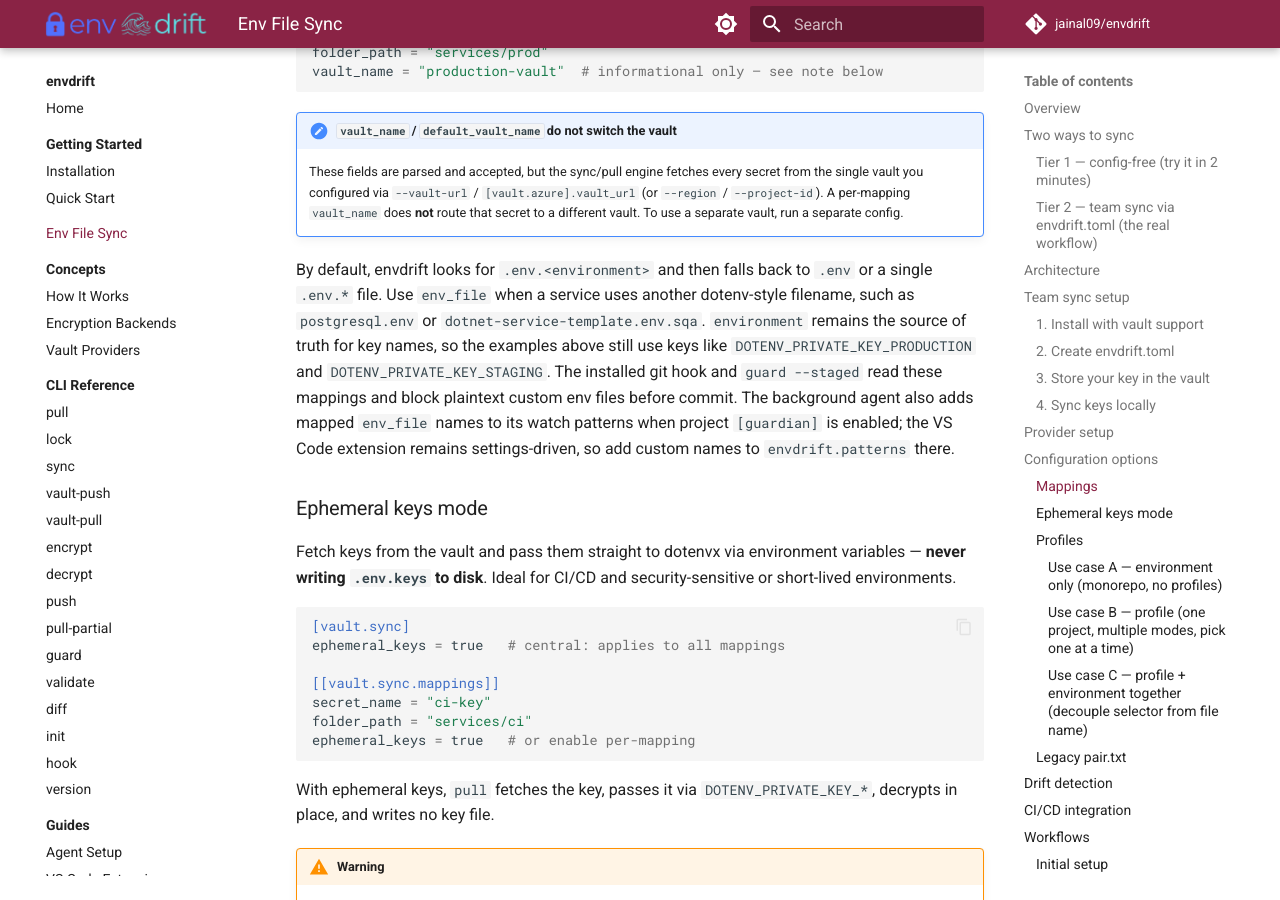
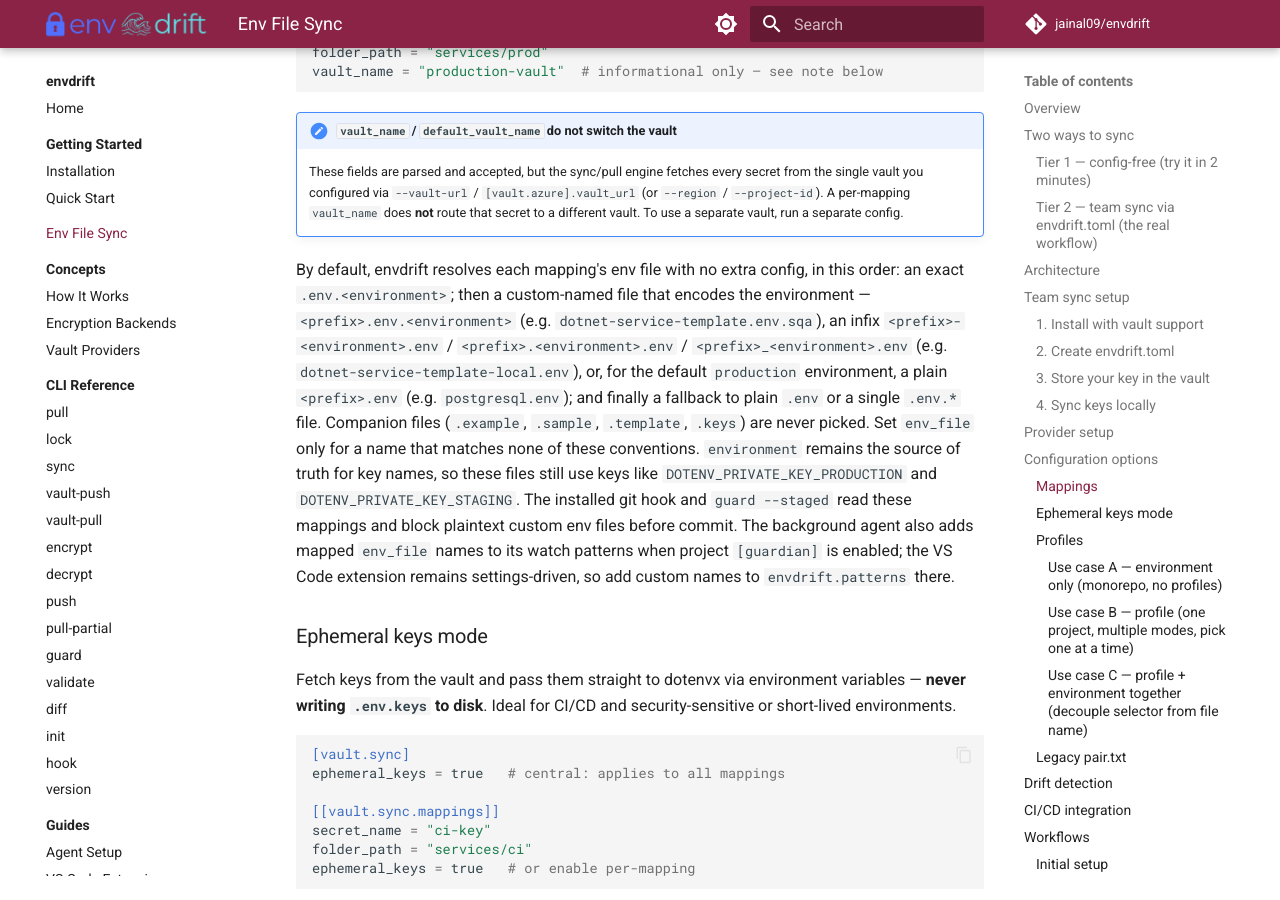
Before and after one commit to jainal09/envdrift, an MkDocs documentation site: the page built from docs/guides/env-file-sync.md, in a window 1280 px wide and 900 px high, scrolled down 5865 px. Built offline with MkDocs 1.6.1 and Material for MkDocs 9.7.7, drawn with Linux system fonts in a browser that asks for light colours; comment, search, counter and statistics services are not loaded; some of the changed text lies outside the part shown.

Commit message:
docs(vault-sync): document auto-detection of custom dotenv filenames
The Env File Sync guide and config reference said custom filenames require the
`env_file` field. With auto-detection, common conventions
(`<prefix>.env.<environment>`, infix `<prefix>-<environment>.env`, and a plain
`<prefix>.env` for the default environment) are detected without `env_file`.
Update the canonical detection statement, the `env_file` schema row, and the
related example comments to reflect that `env_file` is now an optional override
for non-conventional names only.

Co-Authored-By: Claude Opus 4.8 (1M context) <noreply@anthropic.com>

````diff
--- a/docs/guides/env-file-sync.md
+++ b/docs/guides/env-file-sync.md
@@ -153,7 +153,7 @@ environment = "staging"   # reads/writes DOTENV_PRIVATE_KEY_STAGING
 secret_name = "postgres-key"
 folder_path = "secrets/postgresql"
 environment = "production"
-env_file = "postgresql.env"  # custom dotenv filename inside folder_path
+# postgresql.env is auto-detected; set env_file only for a non-conventional name
 ```
 
 Using a different provider? Replace the `provider` value and the provider block:
@@ -352,11 +352,18 @@ vault_name = "production-vault"  # informational only — see note below
     `vault_name` does **not** route that secret to a different vault. To use a
     separate vault, run a separate config.
 
-By default, envdrift looks for `.env.<environment>` and then falls back to `.env`
-or a single `.env.*` file. Use `env_file` when a service uses another dotenv-style
-filename, such as `postgresql.env` or `dotnet-service-template.env.sqa`.
-`environment` remains the source of truth for key names, so the examples above
-still use keys like `DOTENV_PRIVATE_KEY_PRODUCTION` and `DOTENV_PRIVATE_KEY_STAGING`.
+By default, envdrift resolves each mapping's env file with no extra config, in
+this order: an exact `.env.<environment>`; then a custom-named file that encodes
+the environment — `<prefix>.env.<environment>` (e.g.
+`dotnet-service-template.env.sqa`), an infix `<prefix>-<environment>.env` /
+`<prefix>.<environment>.env` / `<prefix>_<environment>.env` (e.g.
+`dotnet-service-template-local.env`), or, for the default `production`
+environment, a plain `<prefix>.env` (e.g. `postgresql.env`); and finally a
+fallback to plain `.env` or a single `.env.*` file. Companion files (`.example`,
+`.sample`, `.template`, `.keys`) are never picked. Set `env_file` only for a name
+that matches none of these conventions. `environment` remains the source of truth
+for key names, so these files still use keys like `DOTENV_PRIVATE_KEY_PRODUCTION`
+and `DOTENV_PRIVATE_KEY_STAGING`.
 The installed git hook and `guard --staged` read these mappings and block
 plaintext custom env files before commit. The background agent also adds mapped
 `env_file` names to its watch patterns when project `[guardian]` is enabled; the
````
Also changed, not shown: docs/reference/configuration.md (+4 -3 lines).
